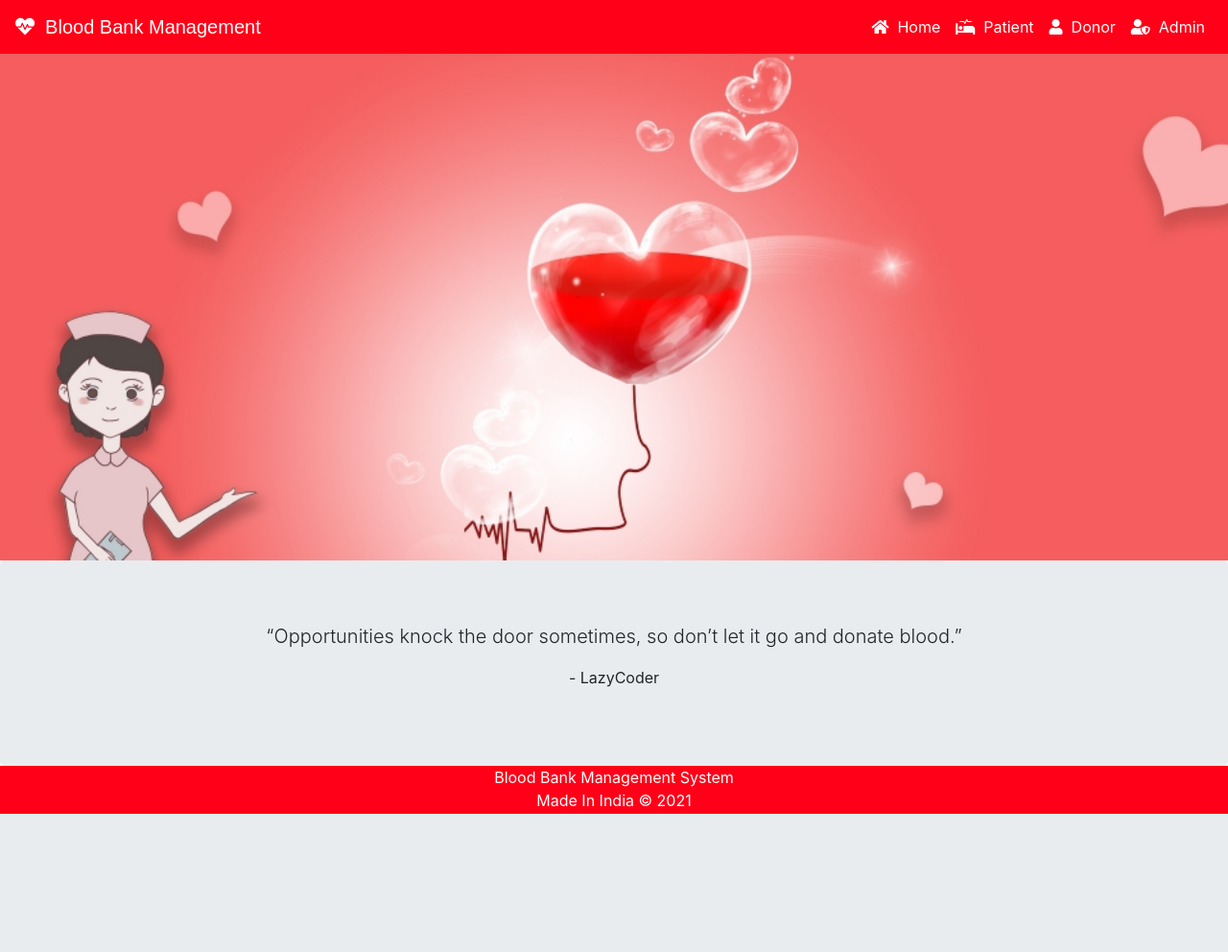
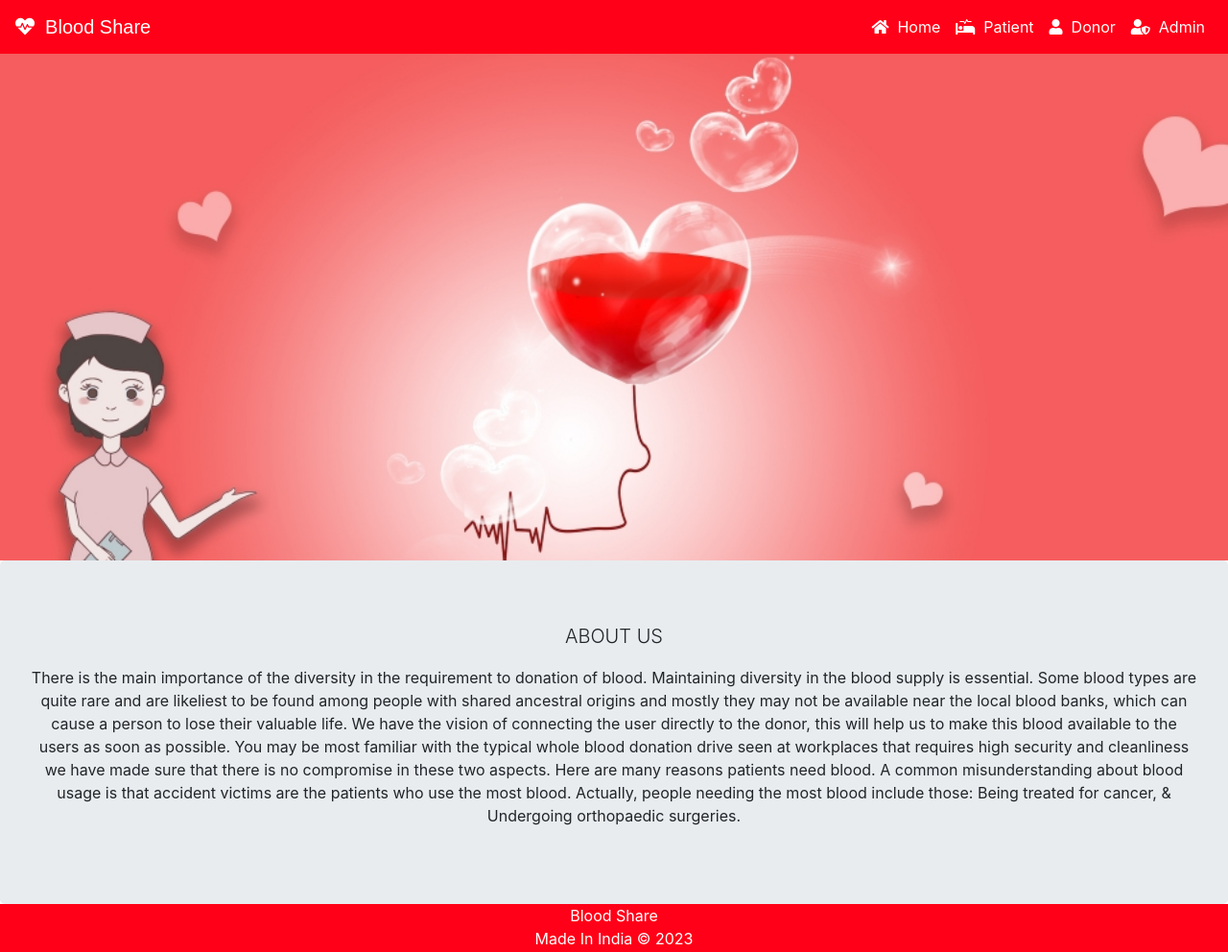
Before and after one commit to Bloodshare111/bloodshare, a Django app: page / in a window 1280 px wide. Shown: the whole page at 96% size. Before the commit the page ends 848 px from the top, so only its background shows below. Run offline with Django 3.2, Linux system fonts and the light colour scheme; data comes from the database, SQL or seed files in the repository; some libraries are stand-ins or nearby versions.

Commit message:
oppurtunity

```diff
--- a/templates/blood/footer.html
+++ b/templates/blood/footer.html
@@ -18,9 +18,9 @@
 <body>
 
 <div class="footer">
-  <p>Blood Bank Management System
+  <p>Blood Share
       <br>
-      Made In India &copy; 2021
+      Made In India &copy; 2023
   </p>
 
 </div>
--- a/templates/blood/index.html
+++ b/templates/blood/index.html
@@ -30,10 +30,15 @@
 
   <div class="jumbotron" style="margin-top: 0px;margin-bottom: 0px;">
 
-    <p class="lead text-center">“Opportunities knock the door sometimes, so don’t let it go and donate blood.”
-      </p>
+    <p class="lead text-center">ABOUT US
 
-    <p class="text-center">- LazyCoder</p>
+    <p class="text-center">There is the main importance of the diversity in the requirement to donation of blood. Maintaining diversity in the blood supply is essential.
+Some blood types are quite rare and are likeliest to be found among people with shared ancestral origins and mostly they may not be available near the local blood banks, which can cause a person to lose their valuable life.
+We have the vision of connecting the user directly to the donor, this will help us to make this blood available to the users as soon as possible.
+You may be most familiar with the typical whole blood donation drive seen at workplaces that requires high security and  cleanliness we have made sure that there is no compromise in these two aspects.
+Here are many reasons patients need blood. A common misunderstanding about blood usage is that accident victims are the patients who use the most blood. Actually, people needing the most blood include those:
+Being treated for cancer, &
+Undergoing orthopaedic surgeries.</p>
 
   </div>
   {% include "blood/footer.html" %}
--- a/templates/blood/navbar.html
+++ b/templates/blood/navbar.html
@@ -31,7 +31,7 @@
 
   <div class="bs-example">
     <nav style="background-color: #FF0018;" class="navbar navbar-expand-md navbar-dark fixed-top">
-      <a href="/" class="navbar-brand"><i class="fas fa-heartbeat"></i>&nbsp; Blood Bank Management</a>
+      <a href="/" class="navbar-brand"><i class="fas fa-heartbeat"></i>&nbsp; Blood Share</a>
       <button type="button" class="navbar-toggler" data-toggle="collapse" data-target="#navbarCollapse">
         <span class="navbar-toggler-icon"></span>
       </button>
```
Also changed, not shown: templates/donor/donorsignup.html (+0 -7 lines).
